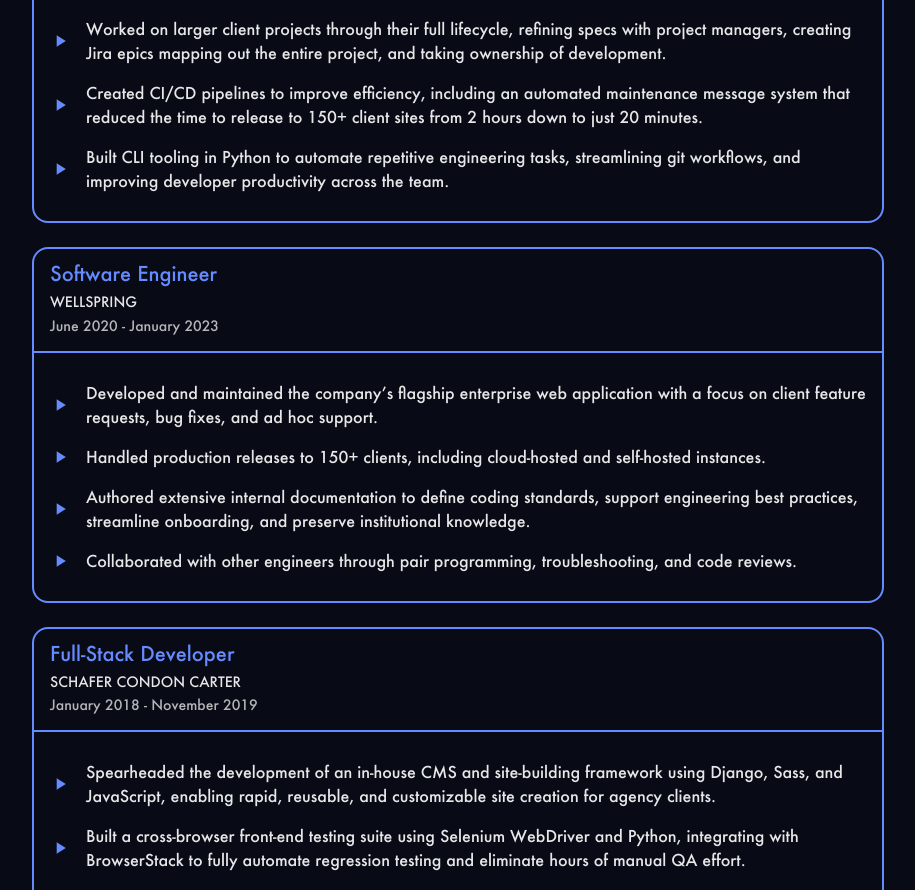
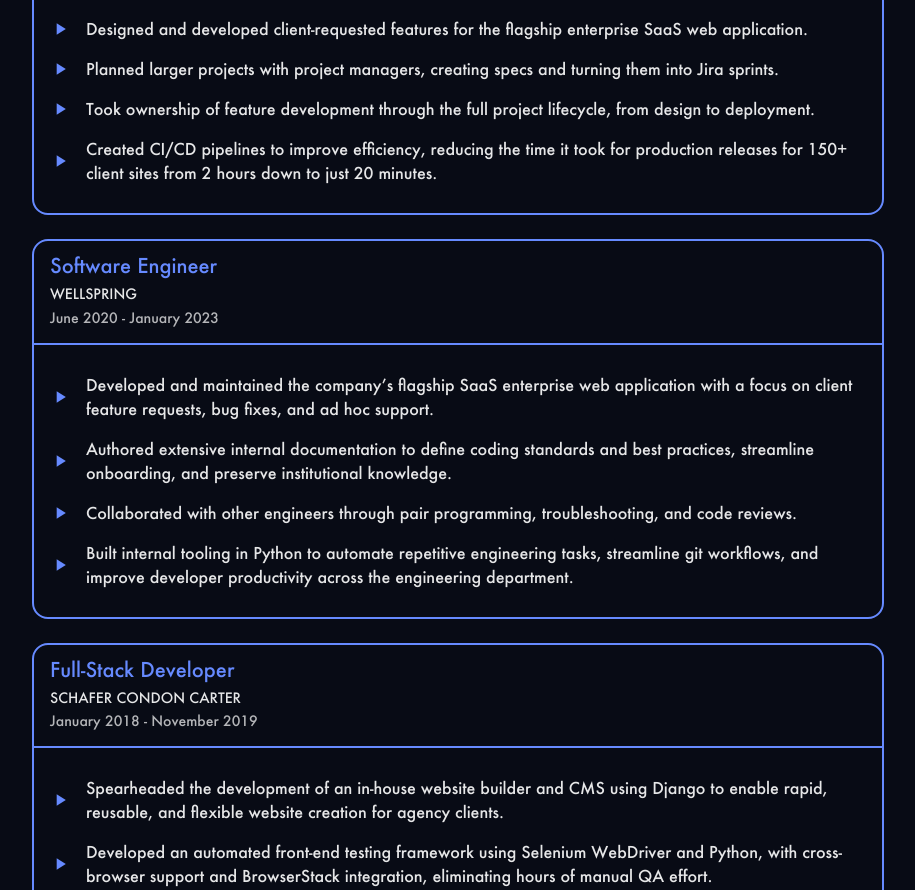
Before and after one commit to connordelacruz/connordelacruz.github.io, a React (Vite) app: page / in a window 1280 px wide. Shown: the part 3380-4270 px from the top of the page, without its empty margins (182-1097 px from the left). Built offline with nearby package versions, Linux system fonts and the light colour scheme.

Commit message:
updated resume content to match

```diff
--- a/src/components/ResumeSection.jsx
+++ b/src/components/ResumeSection.jsx
@@ -15,11 +15,11 @@ import { SectionContainer } from './common/SectionContainer.jsx'
 const skills = [
   {
     title: 'Languages',
-    skills: 'Python, PHP, JavaScript, MySQL, CSS, HTML, Java, Bash, Groovy, Lua',
+    skills: 'Python, JavaScript, MySQL, PHP, CSS, HTML, Java, Bash, Groovy, Lua',
   },
   {
     title: 'Tools & Frameworks',
-    skills: 'React, Sass, Jenkins, Django, AWS, Cypress, Selenium, Docker, Node.js',
+    skills: 'React, Django, AWS, Jenkins, GitHub, Docker, Node.js, Sass, Selenium',
   },
 ]
 
@@ -31,9 +31,10 @@ const experience = [
     startDate: 'January 2023',
     endDate: 'October 2025',
     bullets: [
-      'Worked on larger client projects through their full lifecycle, refining specs with project managers, creating Jira epics mapping out the entire project, and taking ownership of development.',
-      'Created CI/CD pipelines to improve efficiency, including an automated maintenance message system that reduced the time to release to 150+ client sites from 2 hours down to just 20 minutes.',
-      'Built CLI tooling in Python to automate repetitive engineering tasks, streamlining git workflows, and improving developer productivity across the team.',
+        'Designed and developed client-requested features for the flagship enterprise SaaS web application.',
+        'Planned larger projects with project managers, creating specs and turning them into Jira sprints.',
+        'Took ownership of feature development through the full project lifecycle, from design to deployment.',
+        'Created CI/CD pipelines to improve efficiency, reducing the time it took for production releases for 150+ client sites from 2 hours down to just 20 minutes.',
     ],
     skills: 'PHP, MySQL, Jenkins, Groovy, Python, Docker, Cypress, GitHub, Jira',
   },
@@ -43,10 +44,10 @@ const experience = [
     startDate: 'June 2020',
     endDate: 'January 2023',
     bullets: [
-      'Developed and maintained the company’s flagship enterprise web application with a focus on client feature requests, bug fixes, and ad hoc support.',
-      'Handled production releases to 150+ clients, including cloud-hosted and self-hosted instances.',
-      'Authored extensive internal documentation to define coding standards, support engineering best practices, streamline onboarding, and preserve institutional knowledge.',
-      'Collaborated with other engineers through pair programming, troubleshooting, and code reviews.',
+        'Developed and maintained the company’s flagship SaaS enterprise web application with a focus on client feature requests, bug fixes, and ad hoc support.',
+        'Authored extensive internal documentation to define coding standards and best practices, streamline onboarding, and preserve institutional knowledge.',
+        'Collaborated with other engineers through pair programming, troubleshooting, and code reviews.',
+        'Built internal tooling in Python to automate repetitive engineering tasks, streamline git workflows, and improve developer productivity across the engineering department.',
     ],
     skills: 'PHP, MySQL, Jenkins, Groovy, Python, Docker, Cypress, GitHub, Jira',
   },
@@ -56,9 +57,9 @@ const experience = [
     startDate: 'January 2018',
     endDate: 'November 2019',
     bullets: [
-      'Spearheaded the development of an in-house CMS and site-building framework using Django, Sass, and JavaScript, enabling rapid, reusable, and customizable site creation for agency clients.',
-      'Built a cross-browser front-end testing suite using Selenium WebDriver and Python, integrating with BrowserStack to fully automate regression testing and eliminate hours of manual QA effort.',
-      'Created and maintained client-facing websites ranging from marketing pages to full-featured eCommerce platforms, adapting to varying client requirements across modern web technologies.',
+      'Spearheaded the development of an in-house website builder and CMS using Django to enable rapid, reusable, and flexible website creation for agency clients.',
+      'Developed an automated front-end testing framework using Selenium WebDriver and Python, with cross-browser support and BrowserStack integration, eliminating hours of manual QA effort.',
+      'Built and maintained client websites, ranging from marketing pages to full-featured eCommerce platforms, adapting to varying client requirements across modern web technologies.',
     ],
     skills: 'JavaScript, Python, Sass, CSS, MySQL, Selenium, Django, BitBucket, AEM',
   },
```
